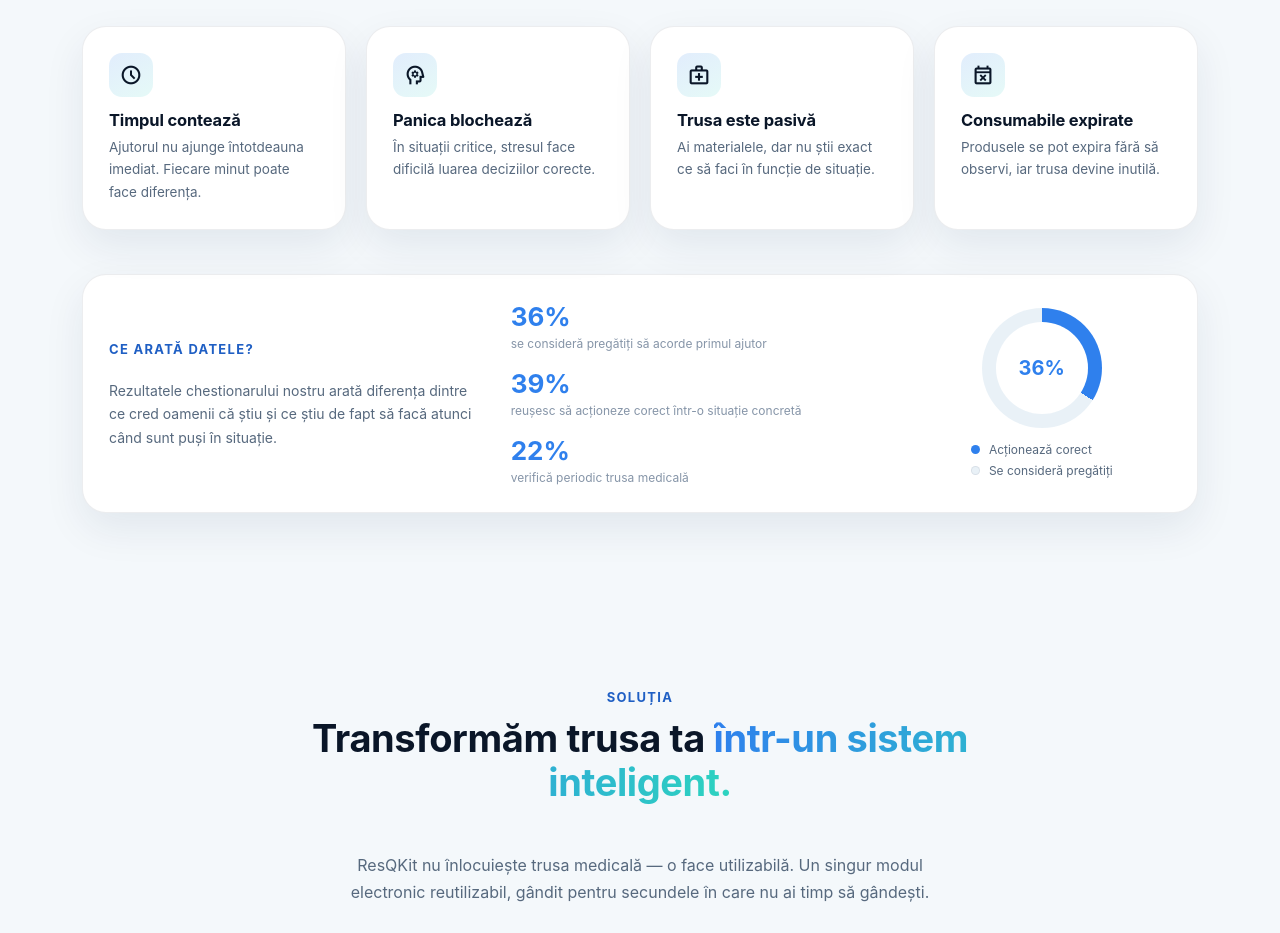
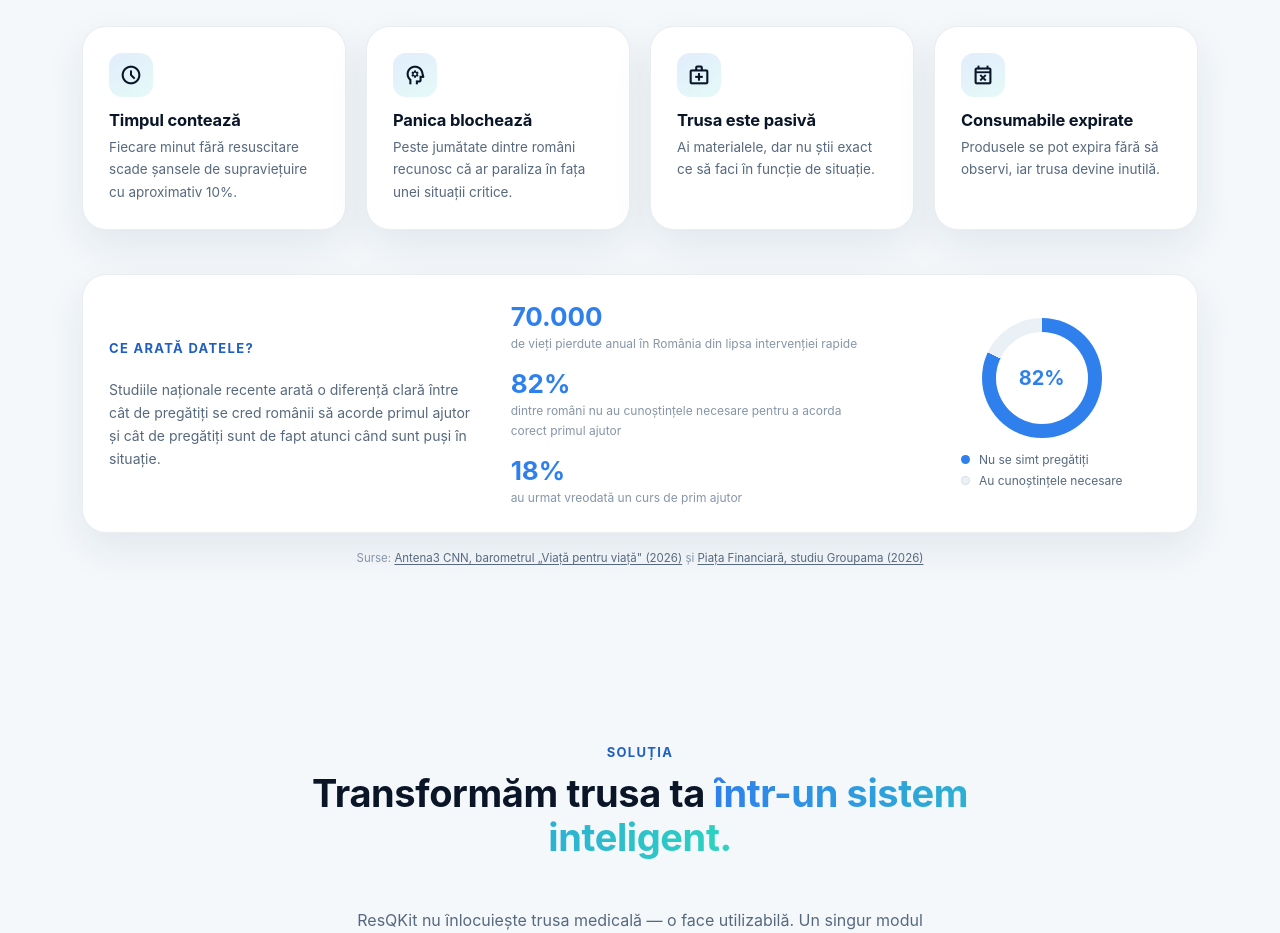
Before and after one commit to mariasofia32/resqkit-site, a React (Vite) app: page / in a window 1280 px wide. Shown: the part 1260-2193 px from the top of the page. Built offline with nearby package versions, Linux system fonts and the light colour scheme.

Commit message:
Actualizare statistici Problem cu date reale + sursă

```diff
--- a/src/components/Problem.jsx
+++ b/src/components/Problem.jsx
@@ -4,12 +4,12 @@ const CARDS = [
   {
     icon: 'schedule',
     title: 'Timpul contează',
-    text: 'Ajutorul nu ajunge întotdeauna imediat. Fiecare minut poate face diferența.',
+    text: 'Fiecare minut fără resuscitare scade șansele de supraviețuire cu aproximativ 10%.',
   },
   {
     icon: 'psychology',
     title: 'Panica blochează',
-    text: 'În situații critice, stresul face dificilă luarea deciziilor corecte.',
+    text: 'Peste jumătate dintre români recunosc că ar paraliza în fața unei situații critice.',
   },
   {
     icon: 'medical_services',
@@ -43,36 +43,48 @@ export default function Problem() {
         <div className="problem__stat-text">
           <span className="eyebrow">Ce arată datele?</span>
           <p>
-            Rezultatele chestionarului nostru arată diferența dintre ce cred oamenii că
-            știu și ce știu de fapt să facă atunci când sunt puși în situație.
+            Studiile naționale recente arată o diferență clară între cât de pregătiți
+            se cred românii să acorde primul ajutor și cât de pregătiți sunt de fapt
+            atunci când sunt puși în situație.
           </p>
         </div>
 
         <div className="problem__stat-numbers">
           <div>
-            <strong className="stat-blue">36%</strong>
-            <span>se consideră pregătiți să acorde primul ajutor</span>
+            <strong className="stat-blue">70.000</strong>
+            <span>de vieți pierdute anual în România din lipsa intervenției rapide</span>
           </div>
           <div>
-            <strong className="stat-blue">39%</strong>
-            <span>reușesc să acționeze corect într-o situație concretă</span>
+            <strong className="stat-blue">82%</strong>
+            <span>dintre români nu au cunoștințele necesare pentru a acorda corect primul ajutor</span>
           </div>
           <div>
-            <strong className="stat-blue">22%</strong>
-            <span>verifică periodic trusa medicală</span>
+            <strong className="stat-blue">18%</strong>
+            <span>au urmat vreodată un curs de prim ajutor</span>
           </div>
         </div>
 
         <div className="donut-wrap">
-          <div className="donut" style={{ '--pct': 34 }}>
-            <span>36%</span>
+          <div className="donut" style={{ '--pct': 82 }}>
+            <span>82%</span>
           </div>
           <div className="donut-legend">
-            <span><i className="dot dot--fill" /> Acționează corect</span>
-            <span><i className="dot dot--track" /> Se consideră pregătiți</span>
+            <span><i className="dot dot--fill" /> Nu se simt pregătiți</span>
+            <span><i className="dot dot--track" /> Au cunoștințele necesare</span>
           </div>
         </div>
       </div>
+
+      <p className="problem__source">
+        Surse:{' '}
+        <a href="https://www.antena3.ro/life/sanatate/studiu-romanii-vor-sa-acorde-primul-ajutor-dar-nu-stiu-cum-sa-se-descurce-in-situatii-de-urgenta-781936.html" target="_blank" rel="noopener noreferrer">
+          Antena3 CNN, barometrul „Viață pentru viață" (2026)
+        </a>{' '}
+        și{' '}
+        <a href="https://www.piatafinanciara.ro/studiu-groupama-82-dintre-romani-nu-stiu-sa-acorde-corect-primul-ajutor-chiar-daca-unul-din-cinci-marturisesc-ca-au-fost-martori-intr-o-situatie-de-urgenta/" target="_blank" rel="noopener noreferrer">
+          Piața Financiară, studiu Groupama (2026)
+        </a>
+      </p>
     </section>
   )
 }
--- a/src/styles.css
+++ b/src/styles.css
@@ -1,4 +1,4 @@
-/* ============ Tokens (paleta ResQ Kit) ============ */
+
 :root {
   --navy-900: #0a1628;
   --navy-800: #0f2038;
@@ -85,7 +85,7 @@ img { max-width: 100%; display: block; }
   color: transparent;
 }
 
-/* ============ Buttons ============ */
+/*buttons*/
 .btn {
   display: inline-flex; align-items: center; justify-content: center; gap: 8px;
   padding: 12px 22px; border-radius: 100px; font-weight: 600; font-size: 14.5px;
@@ -100,7 +100,7 @@ img { max-width: 100%; display: block; }
 .btn--ghost:hover { border-color: var(--blue); }
 .btn--pill { padding: 9px 18px; font-size: 13.5px; background: var(--lime); color: #0a1628; }
 
-/* ============ Card base ============ */
+/*card*/
 .card {
   background: #fff;
   border: 1px solid var(--line);
@@ -117,7 +117,7 @@ img { max-width: 100%; display: block; }
 }
 .icon-badge--lg { width: 52px; height: 52px; font-size: 23px; }
 
-/* ============ Navbar ============ */
+/*navbar*/
 .nav { position: sticky; top: 0; z-index: 50; padding: 16px 32px; background: rgba(244,248,251,0.7); backdrop-filter: blur(10px); transition: box-shadow 0.3s ease, padding 0.3s ease; }
 .nav--scrolled { box-shadow: 0 4px 20px rgba(15,41,71,0.06); padding: 12px 32px; background: rgba(255,255,255,0.85); }
 .nav__inner { max-width: 1180px; margin: 0 auto; display: flex; align-items: center; justify-content: space-between; gap: 24px; }
@@ -134,7 +134,7 @@ img { max-width: 100%; display: block; }
 .logo-mark { display: flex; align-items: center; gap: 10px; }
 .logo-img { width: auto; display: block; }
 
-/* ============ Hero ============ */
+/*hero*/
 .hero { position: relative; }
 .hero__bg {
   position: absolute; inset: 0; z-index: -1;
@@ -158,7 +158,7 @@ img { max-width: 100%; display: block; }
 }
 .feature-chip__icon { font-size: 20px; }
 
-/* ============ App screenshots (poze reale) ============ */
+/*app screens*/
 .app-screens { position: relative; width: min(478px, 78vw); }
 .app-screens__glow {
   position: absolute; inset: -30px;
@@ -193,7 +193,7 @@ img { max-width: 100%; display: block; }
 }
 .app-screens__dots button.is-active { background: var(--blue); transform: scale(1.3); }
 
-/* ============ Grids ============ */
+/*grids*/
 .grid { display: grid; gap: 20px; }
 .grid--4 { grid-template-columns: repeat(4, 1fr); margin-bottom: 44px; }
 .grid--3 { grid-template-columns: repeat(3, 1fr); }
@@ -223,7 +223,20 @@ img { max-width: 100%; display: block; }
 .dot--fill { background: var(--blue); }
 .dot--track { background: var(--bg-soft); border: 1px solid var(--line); }
 
-/* ============ Solution / steps ============ */
+.problem__source {
+  margin-top: 16px;
+  text-align: center;
+  font-size: 11.5px;
+  color: var(--ink-400);
+}
+.problem__source a {
+  color: var(--ink-600);
+  text-decoration: underline;
+  text-underline-offset: 2px;
+}
+.problem__source a:hover { color: var(--blue-dark); }
+
+/*salotion*/
 .solution__intro { text-align: center; margin-bottom: 48px; }
 .solution__intro .section-lead { margin: 16px auto 0; max-width: 620px; font-size: 16px; }
 .steps { display: grid; grid-template-columns: repeat(5, 1fr); gap: 16px; }
@@ -237,11 +250,11 @@ img { max-width: 100%; display: block; }
 .solution__quote { margin-top: 40px; text-align: center; padding: 40px; }
 .solution__quote p { font-family: var(--font-display); font-size: clamp(19px, 2.4vw, 26px); font-weight: 600; color: var(--ink-900); }
 
-/* ============ Product ============ */
+/*product */
 .product__card h3 { font-size: 16.5px; margin-bottom: 6px; }
 .product__card p { font-size: 13.5px; }
 
-/* ============ Team ============ */
+/*team*/
 .team__subtitle { font-size: 12.5px; font-weight: 700; letter-spacing: 0.1em; text-transform: uppercase; color: var(--ink-400); text-align: center; margin: 44px 0 24px; }
 .team__subtitle:first-of-type { margin-top: 8px; }
 .grid--team { grid-template-columns: repeat(4, 1fr); }
@@ -264,7 +277,7 @@ img { max-width: 100%; display: block; }
 .person strong { font-size: 14.5px; }
 .person__role { font-size: 12px; color: var(--ink-400); }
 
-/* ============ Footer ============ */
+/*Footer*/
 .footer { max-width: 1180px; margin: 0 auto; padding: 0 32px 40px; }
 .footer__band {
   position: relative; overflow: hidden;
@@ -327,7 +340,7 @@ img { max-width: 100%; display: block; }
   display: block;
 }
 
-/*  Responsive */
+/*Responsive*/
 @media (max-width: 1020px) {
   .hero__inner { grid-template-columns: 1fr; }
   .hero__visual { order: -1; }
```
